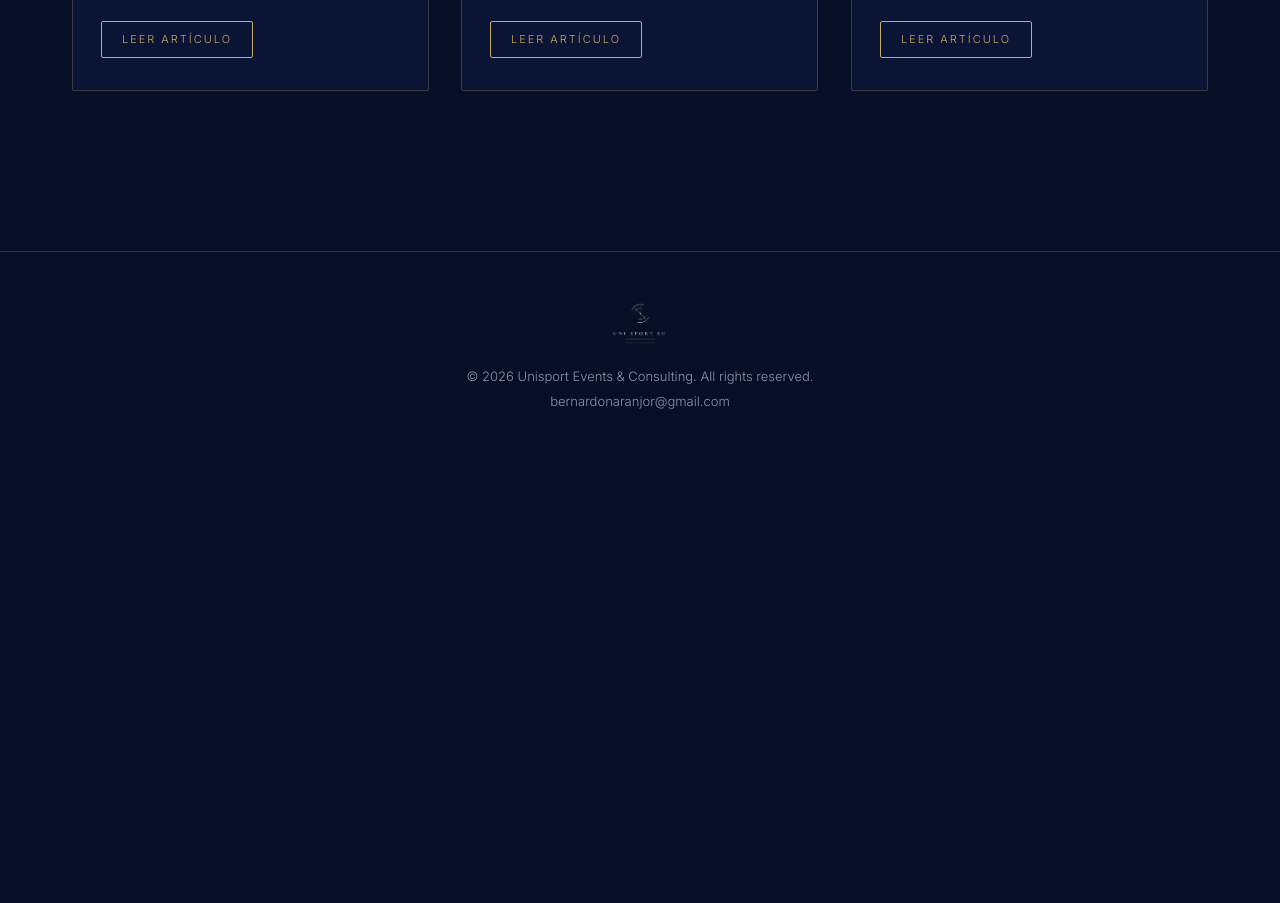
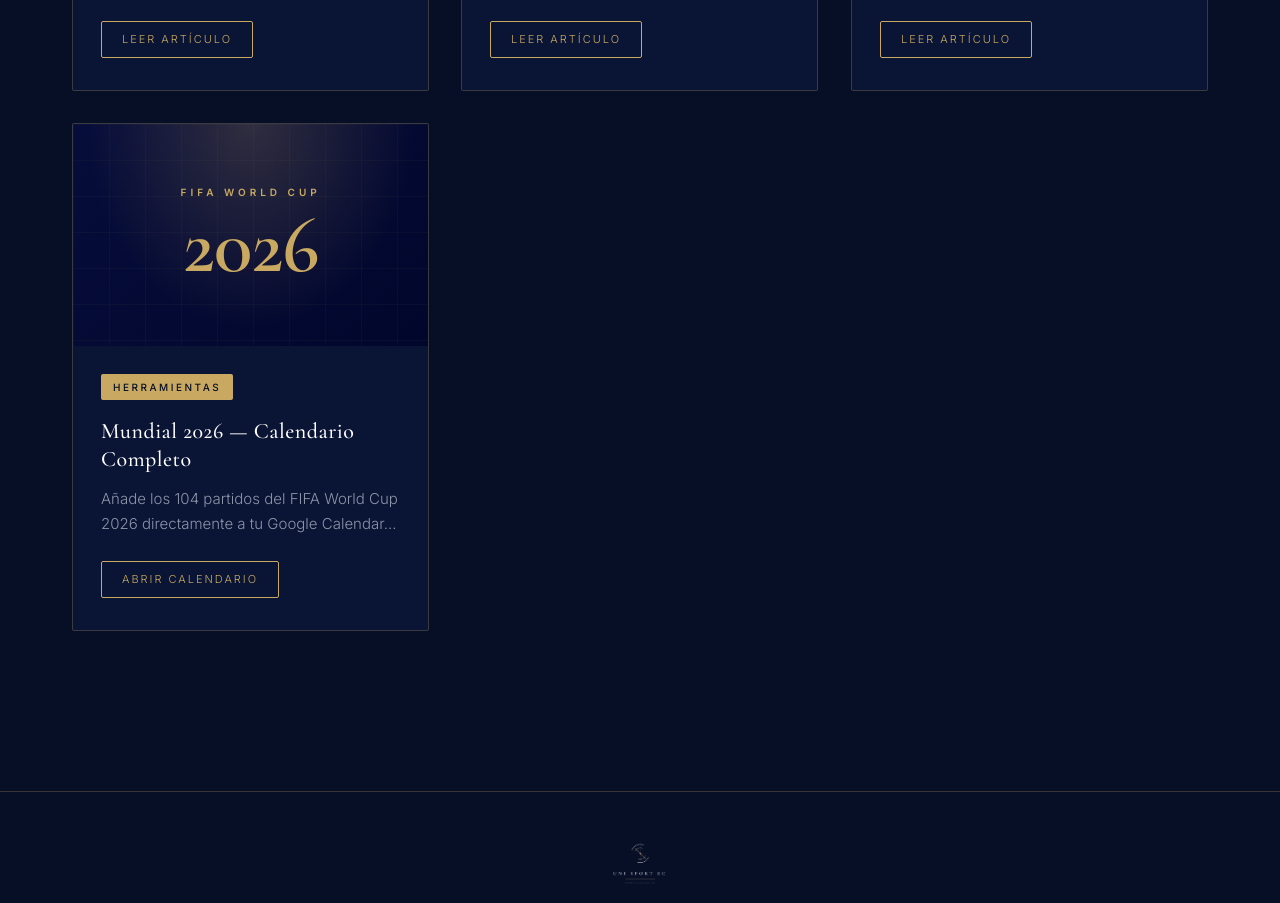
Before and after one commit to bernardonaranjor-code/unisport-ec, a website: page public/insights.html in a window 1280 px wide. Shown: the part 1862-2765 px from the top of the page. Before the commit the page ends 2308 px from the top, so only its background shows below. Drawn offline with nearby package versions, Linux system fonts and the light colour scheme.

Commit message:
feat(insights): add Mundial 2026 calendar card (4th article)

```diff
--- a/public/insights.html
+++ b/public/insights.html
@@ -5,7 +5,7 @@
 <meta name="viewport" content="width=device-width, initial-scale=1.0">
 <title data-i18n="meta.insights.title">Insights | Uni Sport EC — Sports Business y análisis estratégicos</title>
 <meta name="description" content="Análisis estratégicos sobre gestión deportiva, marketing y transformación digital. Casos de estudio sobre Celta360, Apollo Sports Capital, ownership y digital sports business." data-i18n-attr="content:meta.insights.description">
-<meta name="keywords" content="sports business, consultoría deportiva, digital sports, IA en el deporte, inversión deportiva, sports marketing, gestión deportiva, sports analytics, Celta360, Apollo Sports, Unisport EC">
+<meta name="keywords" content="sports business, consultoría deportiva, digital sports, IA en el deporte, inversión deportiva, sports marketing, gestión deportiva, sports analytics, Celta360, Apollo Sports, Mundial 2026, FIFA World Cup, Unisport EC">
 <meta name="author" content="Unisport Events & Consulting">
 <meta name="theme-color" content="#060F26">
 
@@ -316,6 +316,48 @@ header {
 }
 .article-card:hover .article-image img { transform: scale(1.06); }
 
+/* Mundial 2026 — cover sin imagen externa (CSS puro, brand-consistent) */
+.article-image-mundial {
+  position: relative;
+  display: flex;
+  flex-direction: column;
+  align-items: center;
+  justify-content: center;
+  gap: 6px;
+  background:
+    radial-gradient(ellipse at 50% 0%, rgba(201,169,97,0.22), transparent 65%),
+    linear-gradient(135deg, #060d3a 0%, #01062c 100%);
+}
+.article-image-mundial::before {
+  content: '';
+  position: absolute;
+  inset: 0;
+  background-image:
+    linear-gradient(rgba(201,169,97,0.04) 1px, transparent 1px),
+    linear-gradient(90deg, rgba(201,169,97,0.04) 1px, transparent 1px);
+  background-size: 36px 36px;
+  pointer-events: none;
+}
+.mundial-cover-label {
+  position: relative;
+  font-family: 'Inter', sans-serif;
+  font-size: 10px;
+  font-weight: 700;
+  letter-spacing: 4px;
+  text-transform: uppercase;
+  color: var(--gold);
+}
+.mundial-cover-year {
+  position: relative;
+  font-family: 'Cormorant Garamond', serif;
+  font-size: clamp(48px, 11vw, 80px);
+  font-weight: 700;
+  color: var(--gold);
+  letter-spacing: -1px;
+  line-height: 1;
+}
+.article-card:hover .article-image-mundial { filter: brightness(1.08); }
+
 .article-body {
   padding: 28px 28px 32px;
   display: flex;
@@ -540,6 +582,22 @@ footer a:hover { color: var(--gold); }
       </a>
     </article>
 
+    <!-- Mundial 2026 — Calendario completo (Herramienta) -->
+    <article class="article-card reveal reveal-up">
+      <a href="articulo-mundial-2026.html?v=1" class="card-link" aria-label="Abrir: Mundial 2026 — Calendario completo">
+        <div class="article-image article-image-mundial" role="img" aria-label="Calendario del Mundial 2026">
+          <span class="mundial-cover-label">FIFA World Cup</span>
+          <span class="mundial-cover-year">2026</span>
+        </div>
+        <div class="article-body">
+          <span class="article-tag">Herramientas</span>
+          <h3 class="article-title">Mundial 2026 — Calendario Completo</h3>
+          <p class="article-excerpt">Añade los 104 partidos del FIFA World Cup 2026 directamente a tu Google Calendar, Apple Calendar u Outlook. Horarios en hora de Madrid.</p>
+          <span class="card-cta">Abrir Calendario</span>
+        </div>
+      </a>
+    </article>
+
   </div>
 </section>
 
```
